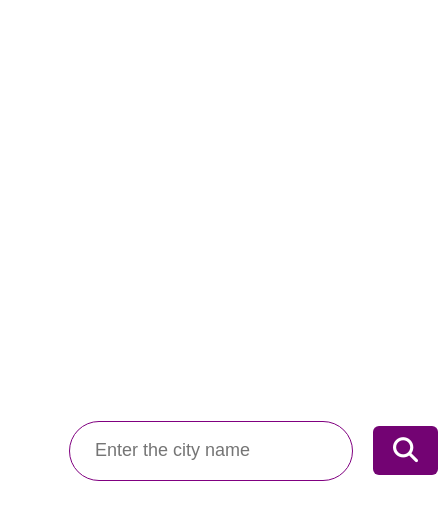
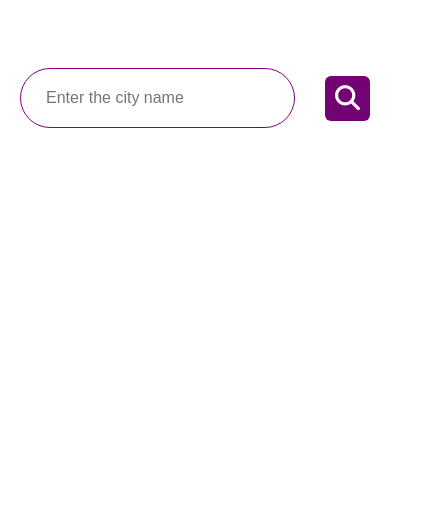
Before and after one commit to Hamdy-Tamer/Weather-App, a plain HTML site: page index.html in a window 390 px wide. Shown: the whole page, 438 px wide, since content can reach past the window. Drawn offline with Linux system fonts and the light colour scheme.

Commit message:
Update style.css

```diff
--- a/style.css
+++ b/style.css
@@ -11,6 +11,7 @@ body {
   justify-content: center;
   min-height: 100vh;
   padding: 16px;
+  overflow-x: hidden;
 }
 
 .weather-card {
@@ -217,3 +218,50 @@ body {
 .weather-results {
   display: none;
 }
+
+/* Mobile Responsive Adjustments */
+@media (max-width: 576px) {
+  body {
+    padding: 0;
+    margin: 0;
+  }
+
+  .weather-card {
+    width: 100vw;
+    height: 100vh;
+    border-radius: 0;
+    display: flex;
+    flex-direction: column;
+    justify-content: flex-start;
+    align-items: center;
+    padding: 20px;
+  }
+
+  .weather-card h1 {
+    order: -2;
+    margin-bottom: 20px;
+    font-size: 24px;
+  }
+
+  .search-container {
+    order: -1;
+    width: 100%;
+    margin-bottom: 20px;
+  }
+
+  .search-container input {
+    width: 100%;
+    font-size: 16px;
+  }
+
+  .search-container button {
+    padding: 10px;
+    margin-left: 10px;
+  }
+
+  .weather-results {
+    flex: 1;
+    width: 100%;
+    overflow-y: auto;
+  }
+}
```
